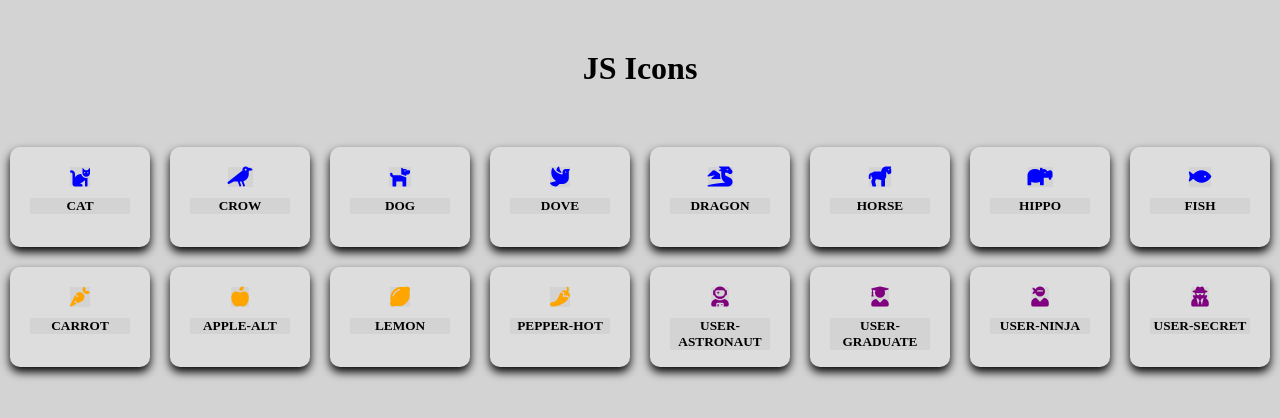
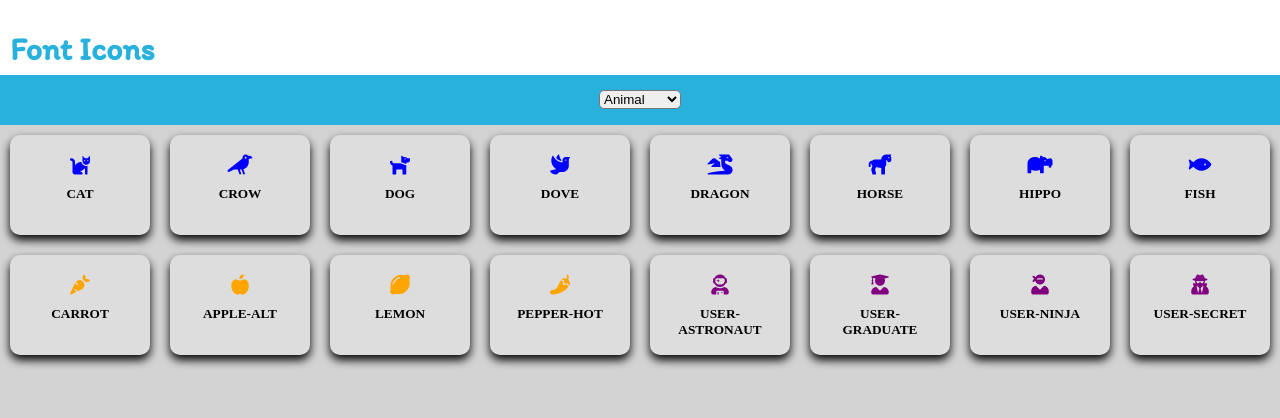
Before and after one commit to dumi994/js-es6-icons, a plain HTML site: page index.html in a window 1280 px wide. Drawn offline with Linux system fonts and the light colour scheme.

Commit message:
modifiche al css

```diff
--- a/assets/css/style.css
+++ b/assets/css/style.css
@@ -1,11 +1,28 @@
 h1 {
+    padding:30px 0 0 10px;
+    color: #29B1DD;
+    font-family: 'Itim', cursive;
+}
+body{
+    background-color: lightgray;
+}
+header{
+    width:100%;
+    height:75px;
+    background-color: white;
+}
+nav{
     text-align: center;
-    padding:50px;
+    padding-top: 15px;
+    background-color: #29B1DD;
+    height: 50px;
+}
+nav select{
+    border-radius: 5px;
 }
 
+*{
 
-*{
-    background-color: lightgray;
     box-sizing: border-box;
     margin: 0;
     padding: 0;
--- a/index.html
+++ b/index.html
@@ -8,11 +8,26 @@
     <link rel="stylesheet" href="https://cdnjs.cloudflare.com/ajax/libs/font-awesome/5.15.3/css/all.min.css">
     <!-- CSS -->
     <link rel="stylesheet" href="./assets/css/style.css">
+    <!-- GOOGLE FONT -->
+    <link rel="preconnect" href="https://fonts.gstatic.com">
+    <link href="https://fonts.googleapis.com/css2?family=Itim&display=swap" rel="stylesheet">
 
     <title>JS Icons</title>
 </head>
 <body>
-    <h1>JS Icons</h1>
+   <header>
+        <h1>Font Icons</h1>
+
+   </header>
+   <nav>
+    <select name="categorie" id="categorie">
+        <option value="animal">Animal</option>
+        <option value="vegetable">Vegetable</option>
+        <option value="user">User</option>
+
+      </select>
+   </nav>
+
     <div id="container">
 
     </div>
```
